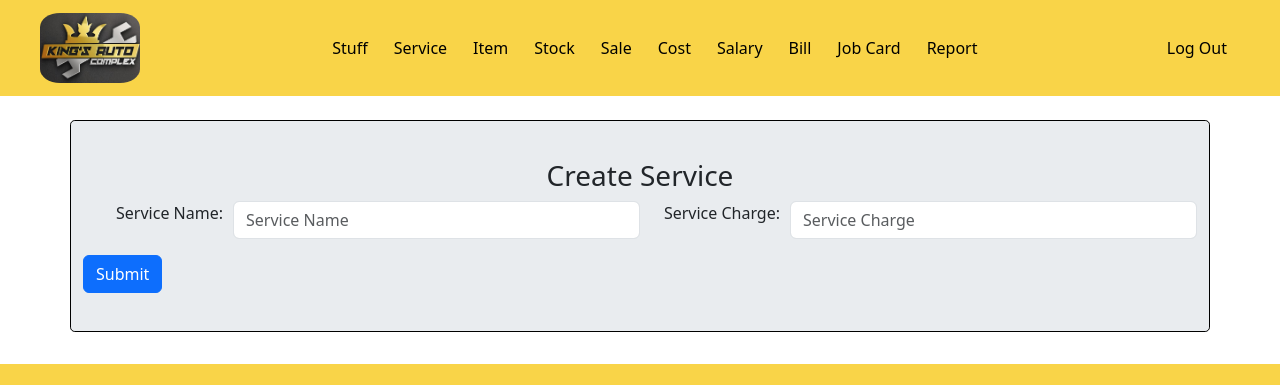
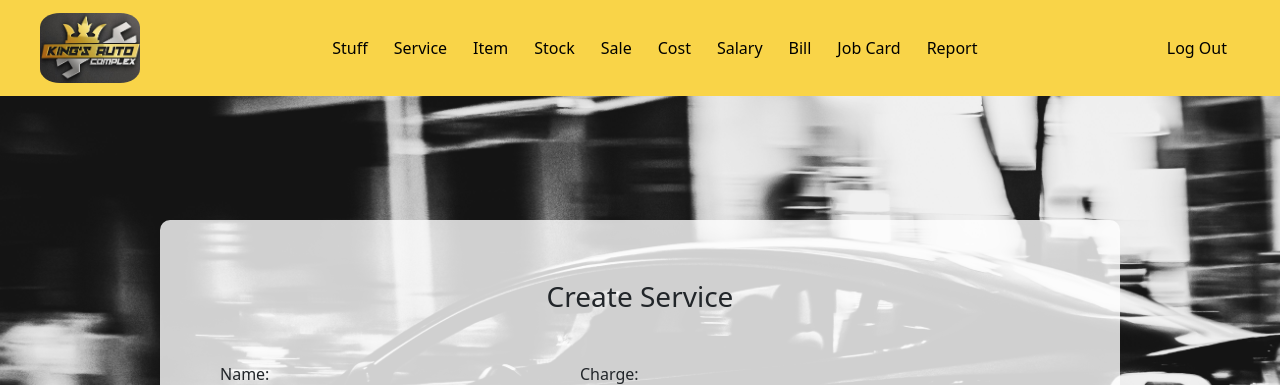
Before and after one commit to mdiibrahim/Kings-Auto-Complex-App, a Django app: template main/templates/main/create-service.html in a window 1280 px wide. Shown: the top 385 px of the page. Run offline with Django 5.2, Linux system fonts and the light colour scheme; the template is opened without the code that fills it, so the values that code supplies are empty.

Commit message:
create service done

```diff
--- a/main/templates/main/cost.html
+++ b/main/templates/main/cost.html
@@ -1,3 +1,5 @@
+{% load static %}
+
 <!DOCTYPE html>
 <html lang="en">
   <head>
--- a/main/templates/main/create-service.html
+++ b/main/templates/main/create-service.html
@@ -1,33 +1,56 @@
+{% load static %}
 <!DOCTYPE html>
 <html lang="en">
   <head>
     <meta charset="UTF-8" />
     <meta name="viewport" content="width=device-width, initial-scale=1.0" />
     <title>Create Service</title>
-
-    <link
-      rel="stylesheet"
-      href="https://cdn.jsdelivr.net/npm/bootstrap@4.6.2/dist/css/bootstrap.min.css"
-    />
-    <script src="https://cdn.jsdelivr.net/npm/jquery@3.7.1/dist/jquery.slim.min.js"></script>
-    <script src="https://cdn.jsdelivr.net/npm/popper.js@1.16.1/dist/umd/popper.min.js"></script>
-    <script src="https://cdn.jsdelivr.net/npm/bootstrap@4.6.2/dist/js/bootstrap.bundle.min.js"></script>
+<!-- Include Bootstrap 5 CSS -->
+    <link rel="stylesheet" href="https://cdn.jsdelivr.net/npm/bootstrap@5.3.0-alpha1/dist/css/bootstrap.min.css" />
 
     <style>
-      .form-group {
-        display: flex;
-        flex-direction: row;
+      :root {
+        --primary-color: #eab11a;
+        --secondary-color: #f9d448;
+        --third-color: #f2f2f2;
+        --background-color: #000000;
       }
 
-      .form-group label {
-        flex: 0 0 150px;
-        text-align: right;
-        padding-right: 10px;
+      /* Body styling with car background image */
+      body {
+        background: url('{% static "car_image.jpg" %}') no-repeat center center fixed;
+        background-size: cover; /* Ensure the image covers the entire background */
       }
 
-      .form-group input {
-        flex: 1;
+      /* Container for the main content */
+      .container {
+        background-color: rgba(255, 255, 255, 0.8); /* Make background a little transparent */
+        padding: 60px;
+        border-radius: 10px;
+        margin-top: 100px; /* Add some top margin */
+        margin-bottom: 100px; /* Add some bottom margin */
+        max-width: 75% !important;
+
+        margin-left: auto; /* Center horizontally */
+        margin-right: auto; /* Center horizontally */
       }
+
+
+      .btn-login {
+        background-color: var(--primary-color) !important; /* Primary color as default */
+        color: #000;
+        font-weight: 700;
+        border-radius: 50px;
+        padding: 15px;
+        transition: background-color 0.3s, transform 0.3s ease;
+      }
+
+      .btn-login:hover {
+        background-color: var(--secondary-color) !important; /* Secondary color on hover */
+        transform: scale(1.05);
+      }
+
+
     </style>
   </head>
 
@@ -35,38 +58,35 @@
     {% include 'main/navbar.html' %}
     <br />
     <div
-      class="jumbotron container"
-      style="border: 1px solid black; padding-top: 3%; padding-bottom: 3%"
+      class=" container"
     >
-      <h3 class="text-center">Create Service</h3>
-      <form action="{% url 'create_service' %}" method="POST">
+      <h3 class="text-center mb-5">Create Service</h3>
+      <form action="{% url 'create_service' %}" method="POST" class="px-5">
         {% csrf_token %}
-        <div class="form-group">
-          <label for="service_name">Service Name:</label>
-          <input
-            required
-            class="form-control"
-            placeholder="Service Name"
-            type="text"
-            id="service_name"
-            name="service_name"
-          />
-          <br />
-          <label for="service_charge">Service Charge:</label>
-          <input
-            required
-            class="form-control"
-            placeholder="Service Charge"
-            type="number"
-            id="service_charge"
-            name="service_charge"
-          />
-          <br />
+        <div id="item-container">
+          <div class="row item-row ">
+            <div class="col-md-5">
+              <label for="service_name">Name:</label>
+              <input required class="form-control" placeholder="Item Name" type="text" name="service_name" />
+            </div>
+
+            <div class="col-md-5">
+              <label for="service_charge">Charge:</label>
+              <input required class="form-control" placeholder="Item Charge" type="number" name="service_charge" />
+            </div>
+              <div class="col-md-2">
+              <input type="submit" value="Submit" class="btn btn-login mt-4" />
+            </div>
+
+          </div>
         </div>
 
-        <input type="submit" value="Submit" class="btn btn-primary" />
+
       </form>
     </div>
     {% include 'main/footer.html' %}
+   <!-- Bootstrap 5 JS (No jQuery required) -->
+    <script src="https://cdn.jsdelivr.net/npm/bootstrap@5.3.0-alpha1/dist/js/bootstrap.bundle.min.js"></script>
+
   </body>
 </html>
```
Also changed, not shown: main/templates/main/create-item.html (+15 -69 lines).
